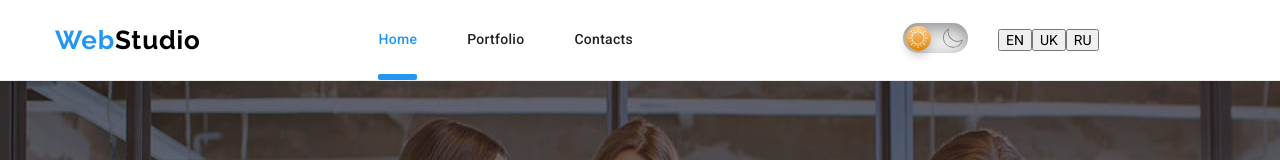
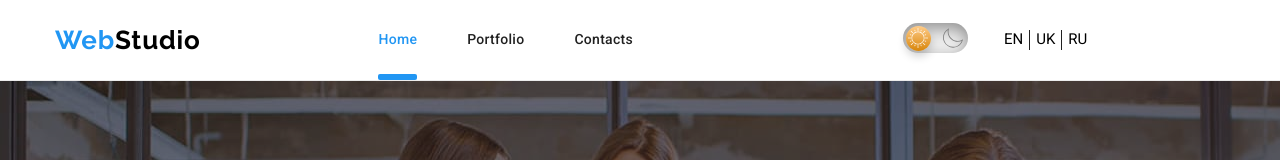
Before and after one commit to Yaroslav0102030405/01-Webstudio, a React (Create React App) app: page / in a window 1280 px wide. Shown: the top 160 px of the page. Built offline with nearby package versions, Linux system fonts and the light colour scheme.

Commit message:
мультиязычность

```diff
--- a/src/components/Header/Header.js
+++ b/src/components/Header/Header.js
@@ -87,16 +87,32 @@ const Header = () => {
                         className="contacts__link contacts__icon"
                         href="tel:+380961111111"
                       >
-                        <button onClick={() => handleChangeLanguage('en')}>
-                          EN
-                        </button>
-                        <button onClick={() => handleChangeLanguage('uk')}>
-                          UK
-                        </button>
-                        <button onClick={() => handleChangeLanguage('ru')}>
-                          RU
-                        </button>
+                        <div class="text">
+                          <button
+                            className="menu-btn"
+                            onClick={() => handleChangeLanguage('en')}
+                          >
+                            EN
+                          </button>
+                        </div>
 
+                        <div class="text">
+                          <button
+                            className="menu-btn"
+                            onClick={() => handleChangeLanguage('uk')}
+                          >
+                            UK
+                          </button>
+                        </div>
+                        <div class="text">
+                          {' '}
+                          <button
+                            className="menu-btn"
+                            onClick={() => handleChangeLanguage('ru')}
+                          >
+                            RU
+                          </button>
+                        </div>
 
                         {/* <select>
                         <option
--- a/src/components/Header/Header.scss
+++ b/src/components/Header/Header.scss
@@ -388,3 +388,22 @@
     letter-spacing: 0.36px;
   }
 }
+
+.menu-btn {
+  border: none;
+  background-color: #fff;
+}
+
+.text {
+    display: inline-block;
+
+    padding: -2px 10px;
+
+    font-size: 15px;
+
+    border-right: 1px solid #212121;
+}
+
+.text:last-child {
+    border-right: none;
+}
```
